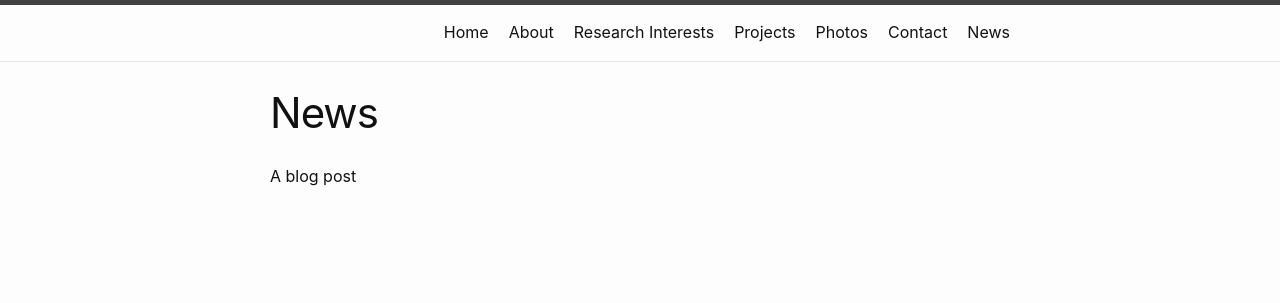
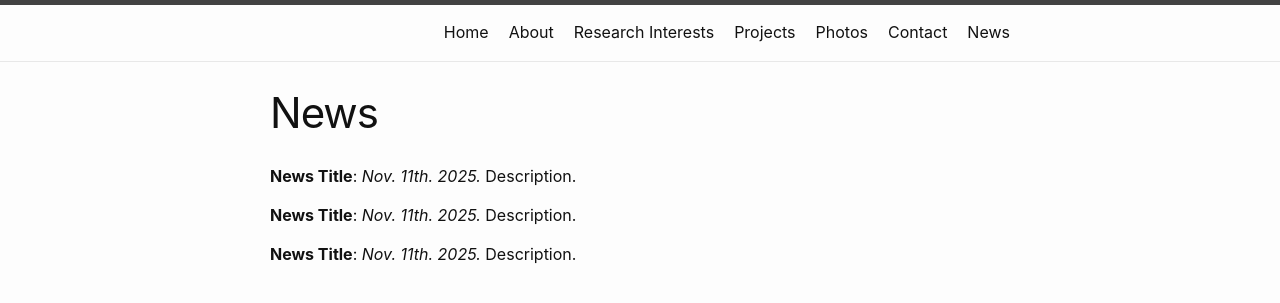
Before and after one commit to jskelly1/jskelly1.github.io, a Jekyll site: the page built from news.md, in a window 1280 px wide. Shown: the top 303 px of the page. Built offline with Jekyll 4.4.1, drawn with Linux system fonts in a browser that asks for light colours.

Commit message:
Update news.md

```diff
--- a/news.md
+++ b/news.md
@@ -3,4 +3,11 @@ layout: post
 title: News
 ---
 
-A blog post
+**News Title**: _Nov. 11th. 2025._
+Description.
+
+**News Title**: _Nov. 11th. 2025._
+Description.
+
+**News Title**: _Nov. 11th. 2025._
+Description.
```
